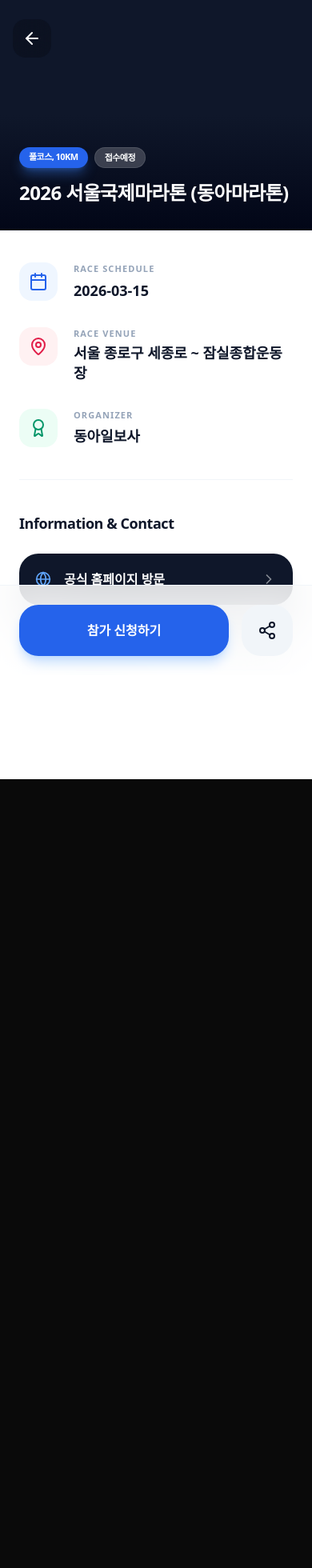
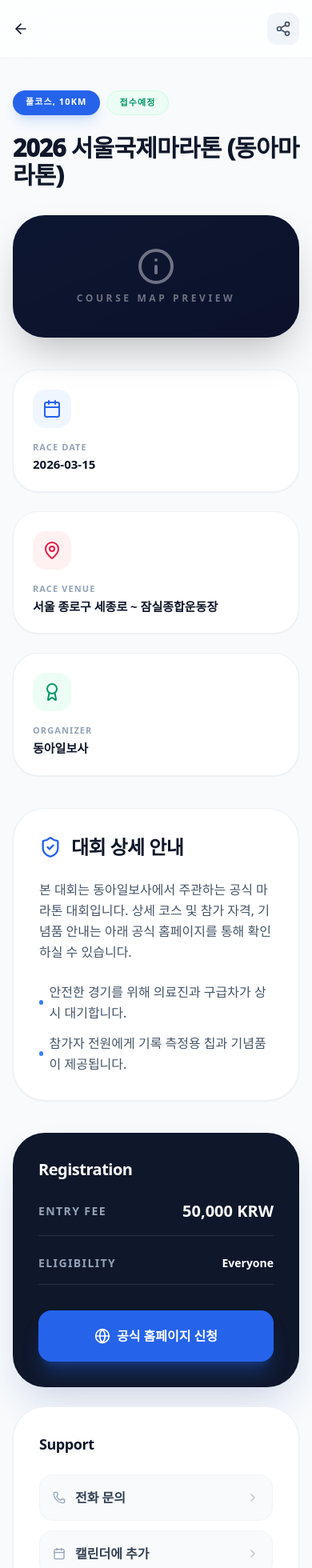
Before and after one commit to kdm1171/global-marathon-hub, a Next.js app: page /marathon/1 in a window 390 px wide. Shown: the top 1960 px of the page at 80% size. Before the commit the page ends 974 px from the top, so only its background shows below. Built offline with nearby package versions, Linux system fonts and the light colour scheme.

Commit message:
feat: full responsive design with multi-column grid and sticky sidebar

```diff
--- a/src/app/marathon/[id]/DetailClient.tsx
+++ b/src/app/marathon/[id]/DetailClient.tsx
@@ -2,7 +2,7 @@
 
 import React from 'react';
 import { useRouter } from 'next/navigation';
-import { ArrowLeft, Calendar, MapPin, Globe, Phone, CreditCard, Share2, Award, ChevronRight } from 'lucide-react';
+import { ArrowLeft, Calendar, MapPin, Globe, Phone, CreditCard, Share2, Award, ChevronRight, Info, ShieldCheck } from 'lucide-react';
 
 export default function DetailClient({ race }: { race: any }) {
   const router = useRouter();
@@ -14,106 +14,147 @@ export default function DetailClient({ race }: { race: any }) {
         url: window.location.href,
       });
     } else {
+      navigator.clipboard.writeText(window.location.href);
       alert('링크가 복사되었습니다.');
     }
   };
 
   return (
-    <main className="min-h-screen bg-white pb-24 font-sans">
-      <div className="relative h-72 bg-slate-900 overflow-hidden">
-        <div className="absolute inset-0 bg-gradient-to-t from-slate-950 via-slate-900/40 to-transparent z-10" />
-        <div className="absolute top-6 left-4 z-20">
+    <main className="min-h-screen bg-[#F8FAFC] pb-32 font-sans selection:bg-blue-100">
+      {/* Dynamic Header */}
+      <nav className="sticky top-0 z-50 bg-white/70 backdrop-blur-xl border-b border-slate-200/50 px-4 py-4">
+        <div className="max-w-6xl mx-auto flex items-center justify-between">
           <button
             onClick={() => router.back()}
-            className="p-3 bg-black/20 backdrop-blur-md rounded-2xl text-white hover:bg-black/40 transition-all"
+            className="flex items-center gap-2 text-slate-900 font-bold hover:text-blue-600 transition-colors"
           >
-            <ArrowLeft className="w-6 h-6" />
+            <ArrowLeft className="w-5 h-5" />
+            <span className="hidden sm:block">Back to Feed</span>
+          </button>
+          <div className="flex items-center gap-3">
+            <button
+              onClick={handleShare}
+              className="p-2.5 bg-slate-100 rounded-xl text-slate-600 hover:bg-slate-200 transition-all"
+            >
+              <Share2 className="w-5 h-5" />
             </button>
           </div>
-        <div className="absolute bottom-8 left-6 right-6 z-20">
-          <div className="flex gap-2 mb-4">
-            <span className="px-3 py-1 bg-blue-600 text-white text-[11px] font-black rounded-full uppercase tracking-tighter shadow-lg shadow-blue-500/40">
-              {race.distance || 'Multi'}
+        </div>
+      </nav>
+
+      <div className="max-w-6xl mx-auto px-4 md:px-8 py-10">
+        <div className="grid grid-cols-1 lg:grid-cols-12 gap-10">
+
+          {/* Left Column: Main Info (8 slots) */}
+          <div className="lg:col-span-8 space-y-10">
+            <section>
+              <div className="flex gap-2 mb-6">
+                <span className="px-4 py-1.5 bg-blue-600 text-white text-[11px] font-black rounded-full uppercase tracking-widest shadow-lg shadow-blue-500/20">
+                  {race.distance || 'Multi-Course'}
                 </span>
-            <span className="px-3 py-1 bg-white/20 backdrop-blur-md text-white text-[11px] font-bold rounded-full uppercase tracking-tighter border border-white/10">
-              {race.status}
+                <span className="px-4 py-1.5 bg-emerald-50 text-emerald-600 text-[11px] font-black rounded-full uppercase tracking-widest border border-emerald-100">
+                  {race.status || 'Verified'}
                 </span>
               </div>
-          <h1 className="text-2xl md:text-3xl font-black text-white leading-tight tracking-tight">
+              <h1 className="text-3xl md:text-5xl font-[1000] text-slate-900 leading-[1.15] tracking-tight mb-8">
                 {race.name}
               </h1>
+
+              <div className="aspect-[21/9] w-full bg-slate-900 rounded-[40px] overflow-hidden relative group shadow-2xl">
+                <div className="absolute inset-0 bg-gradient-to-br from-blue-600/20 to-indigo-900/40 mix-blend-overlay" />
+                <div className="absolute inset-0 flex items-center justify-center">
+                  <div className="text-center space-y-2 opacity-40 group-hover:opacity-100 transition-opacity">
+                    <Info className="w-12 h-12 text-white mx-auto" />
+                    <p className="text-white font-bold uppercase tracking-[0.3em] text-xs text-center">Course Map Preview</p>
                   </div>
-      </div>
-
-      <div className="max-w-md mx-auto px-6 py-10 space-y-10">
-        <section className="grid grid-cols-1 gap-8">
-          <div className="flex items-start group">
-            <div className="w-12 h-12 rounded-2xl bg-blue-50 flex items-center justify-center mr-5 shrink-0 text-blue-600 group-hover:scale-110 transition-transform">
-              <Calendar className="w-6 h-6" />
-            </div>
-            <div>
-              <p className="text-[11px] font-black text-slate-400 uppercase tracking-widest mb-1">Race Schedule</p>
-              <p className="text-lg font-bold text-slate-900">{race.date}</p>
-            </div>
-          </div>
-
-          <div className="flex items-start group">
-            <div className="w-12 h-12 rounded-2xl bg-rose-50 flex items-center justify-center mr-5 shrink-0 text-rose-600 group-hover:scale-110 transition-transform">
-              <MapPin className="w-6 h-6" />
-            </div>
-            <div>
-              <p className="text-[11px] font-black text-slate-400 uppercase tracking-widest mb-1">Race Venue</p>
-              <p className="text-lg font-bold text-slate-900 leading-snug">{race.location}</p>
-            </div>
-          </div>
-
-          <div className="flex items-start group">
-            <div className="w-12 h-12 rounded-2xl bg-emerald-50 flex items-center justify-center mr-5 shrink-0 text-emerald-600 group-hover:scale-110 transition-transform">
-              <Award className="w-6 h-6" />
-            </div>
-            <div>
-              <p className="text-[11px] font-black text-slate-400 uppercase tracking-widest mb-1">Organizer</p>
-              <p className="text-lg font-bold text-slate-900">{race.organizer}</p>
                 </div>
               </div>
             </section>
 
-        <section className="pt-10 border-t border-slate-100">
-          <h2 className="text-lg font-black text-slate-900 mb-6 tracking-tight">Information & Contact</h2>
-          <div className="space-y-4">
-            <a href={race.link} target="_blank" rel="noopener noreferrer" className="flex items-center justify-between p-5 bg-slate-900 rounded-[24px] text-white font-bold hover:bg-slate-800 transition-all shadow-xl shadow-slate-200">
-              <div className="flex items-center">
-                <Globe className="w-5 h-5 mr-4 text-blue-400" />
-                공식 홈페이지 방문
+            <section className="grid grid-cols-1 sm:grid-cols-3 gap-6">
+              {[
+                { icon: Calendar, label: "Race Date", value: race.date, color: "text-blue-600", bg: "bg-blue-50" },
+                { icon: MapPin, label: "Race Venue", value: race.location, color: "text-rose-600", bg: "bg-rose-50" },
+                { icon: Award, label: "Organizer", value: race.organizer, color: "text-emerald-600", bg: "bg-emerald-50" }
+              ].map((item, i) => (
+                <div key={i} className="p-6 bg-white rounded-[32px] border border-slate-200/60 shadow-sm hover:shadow-md transition-all">
+                  <div className={`w-12 h-12 rounded-2xl ${item.bg} flex items-center justify-center mb-4 ${item.color}`}>
+                    <item.icon className="w-6 h-6" />
                   </div>
-              <ChevronRight className="w-5 h-5 opacity-50" />
-            </a>
-            <button className="w-full flex items-center justify-between p-5 bg-slate-50 rounded-[24px] text-slate-600 font-bold hover:bg-slate-100 transition-all border border-slate-100">
-              <div className="flex items-center">
-                <Phone className="w-5 h-5 mr-4 text-slate-400" />
-                문의처 확인
+                  <p className="text-[11px] font-black text-slate-400 uppercase tracking-widest mb-1">{item.label}</p>
+                  <p className="text-[15px] font-bold text-slate-900 leading-tight">{item.value}</p>
                 </div>
-              <span className="text-sm">준비중</span>
-            </button>
+              ))}
+            </section>
+
+            <section className="p-8 bg-white rounded-[40px] border border-slate-200/60 shadow-sm">
+              <h2 className="text-2xl font-[900] text-slate-900 mb-6 tracking-tight flex items-center gap-3">
+                <ShieldCheck className="w-7 h-7 text-blue-600" />
+                대회 상세 안내
+              </h2>
+              <div className="prose prose-slate max-w-none text-slate-600 font-medium leading-relaxed">
+                <p>본 대회는 {race.organizer}에서 주관하는 공식 마라톤 대회입니다. 상세 코스 및 참가 자격, 기념품 안내는 아래 공식 홈페이지를 통해 확인하실 수 있습니다.</p>
+                <ul className="mt-6 space-y-3">
+                  <li className="flex items-center gap-2">
+                    <div className="w-1.5 h-1.5 rounded-full bg-blue-500" />
+                    안전한 경기를 위해 의료진과 구급차가 상시 대기합니다.
+                  </li>
+                  <li className="flex items-center gap-2">
+                    <div className="w-1.5 h-1.5 rounded-full bg-blue-500" />
+                    참가자 전원에게 기록 측정용 칩과 기념품이 제공됩니다.
+                  </li>
+                </ul>
               </div>
             </section>
           </div>
 
-      <div className="fixed bottom-0 left-0 right-0 p-6 bg-white/80 backdrop-blur-2xl border-t border-slate-100 z-50">
-        <div className="max-w-md mx-auto flex gap-4">
+          {/* Right Column: Sticky Sidebar (4 slots) */}
+          <div className="lg:col-span-4">
+            <aside className="sticky top-[100px] space-y-6">
+              <div className="bg-slate-900 rounded-[40px] p-8 shadow-2xl shadow-blue-900/20 text-white">
+                <h3 className="text-xl font-black mb-6 tracking-tight">Registration</h3>
+                <div className="space-y-6 mb-8">
+                  <div className="flex justify-between items-center pb-4 border-b border-white/10">
+                    <span className="text-slate-400 text-sm font-bold uppercase tracking-widest">Entry Fee</span>
+                    <span className="text-xl font-black">50,000 KRW</span>
+                  </div>
+                  <div className="flex justify-between items-center pb-4 border-b border-white/10">
+                    <span className="text-slate-400 text-sm font-bold uppercase tracking-widest">Eligibility</span>
+                    <span className="text-sm font-bold">Everyone</span>
+                  </div>
+                </div>
                 <a
                   href={race.link}
                   target="_blank"
-            className="flex-1 bg-blue-600 text-white font-black py-5 rounded-[24px] text-center hover:bg-blue-700 transition-all active:scale-[0.97] shadow-lg shadow-blue-200"
+                  className="w-full bg-blue-600 hover:bg-blue-500 text-white font-black py-5 rounded-2xl flex items-center justify-center gap-2 transition-all active:scale-95 shadow-xl shadow-blue-600/30"
                 >
-            참가 신청하기
+                  <Globe className="w-5 h-5" />
+                  공식 홈페이지 신청
                 </a>
-          <button
-            onClick={handleShare}
-            className="w-16 h-16 bg-slate-100 rounded-[24px] flex items-center justify-center text-slate-900 hover:bg-slate-200 transition-all active:scale-[0.97]"
-          >
-            <Share2 className="w-6 h-6" />
+              </div>
+
+              <div className="bg-white rounded-[40px] p-8 border border-slate-200/60 shadow-sm">
+                <h3 className="text-lg font-[900] text-slate-900 mb-6 tracking-tight">Support</h3>
+                <div className="space-y-3">
+                  <button className="w-full flex items-center justify-between p-4 bg-slate-50 rounded-2xl text-slate-700 font-bold hover:bg-slate-100 transition-all border border-slate-100">
+                    <div className="flex items-center gap-3">
+                      <Phone className="w-4 h-4 text-slate-400" />
+                      전화 문의
+                    </div>
+                    <ChevronRight className="w-4 h-4 opacity-30" />
                   </button>
+                  <button className="w-full flex items-center justify-between p-4 bg-slate-50 rounded-2xl text-slate-700 font-bold hover:bg-slate-100 transition-all border border-slate-100">
+                    <div className="flex items-center gap-3">
+                      <Calendar className="w-4 h-4 text-slate-400" />
+                      캘린더에 추가
+                    </div>
+                    <ChevronRight className="w-4 h-4 opacity-30" />
+                  </button>
+                </div>
+              </div>
+            </aside>
+          </div>
+
         </div>
       </div>
     </main>
```
Also changed, not shown: src/app/page.tsx (+99 -87 lines). Lines whose indentation alone changed are shown as unchanged.
